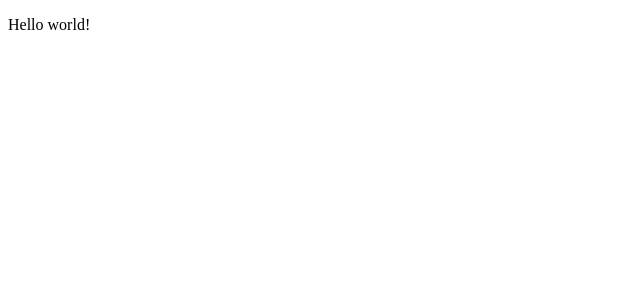
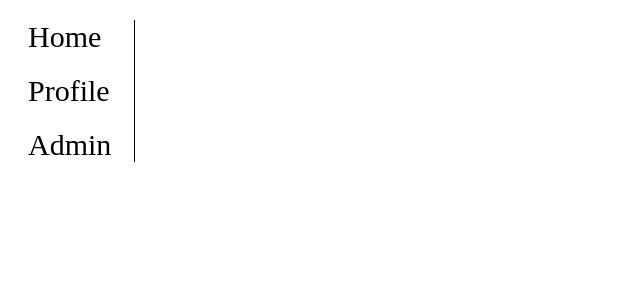
Before and after one commit to PraveenMathew92/library-component, a React app: page / in a window 1280 px wide. Shown: the top 300 px of the page, without its empty margins (0-640 px from the left). Built offline with nearby package versions, Linux system fonts and the light colour scheme.

Commit message:
Added left nav component

```diff
--- a/package.json
+++ b/package.json
@@ -24,8 +24,11 @@
   "devDependencies": {
     "babel-core": "^6.26.3",
     "babel-loader": "^7.1.4",
+    "babel-preset-env": "^1.7.0",
     "babel-preset-react": "^6.24.1",
+    "css-loader": "^1.0.0",
     "html-webpack-plugin": "^3.2.0",
+    "style-loader": "^0.23.0",
     "webpack": "^4.12.0",
     "webpack-cli": "^3.0.3",
     "webpack-dev-server": "^3.1.4"
--- a/src/components/App.js
+++ b/src/components/App.js
@@ -1,12 +1,11 @@
 import React, { Component } from 'react';
+import LeftNav from './LeftNav';
 
 class App extends Component {
   render() {
     return (
       <div className="App">
-        <p>
-          Hello world!
-        </p>
+        <LeftNav />
       </div>
     );
   }
--- /dev/null
+++ b/src/components/LeftNav.js
@@ -0,0 +1,16 @@
+import React, { Component } from 'react';
+import '../css/LeftNav.css'
+
+class LeftNav extends Component {
+    render(){
+     return (
+            <div className="leftNav">
+                <p>Home</p>
+                <p>Profile</p>
+                <p>Admin</p>
+            </div>
+        )
+    }
+}
+
+export default LeftNav;
--- /dev/null
+++ b/src/css/App.css
@@ -0,0 +1,3 @@
+.App {
+    display: flex;
+}
--- /dev/null
+++ b/src/css/LeftNav.css
@@ -0,0 +1,9 @@
+.leftNav {
+    font-size: 30px;
+    width: 10%;
+    border-right: solid black 1px;
+}
+
+p {
+    margin: 20px;
+}
--- a/webpack.config.js
+++ b/webpack.config.js
@@ -12,6 +12,13 @@ module.exports = {
                 test:/\.js$/,
                 exclude: /node_modules/,
                 loader: 'babel-loader'
+            },
+            {
+                test: /\.css$/,
+                use: [
+                    { loader: "style-loader" },
+                    { loader: "css-loader" }
+                ]
             }
         ]
     },
```
Also changed, not shown: .babelrc, 1 other file (tests, documents, lock files or other folders).
